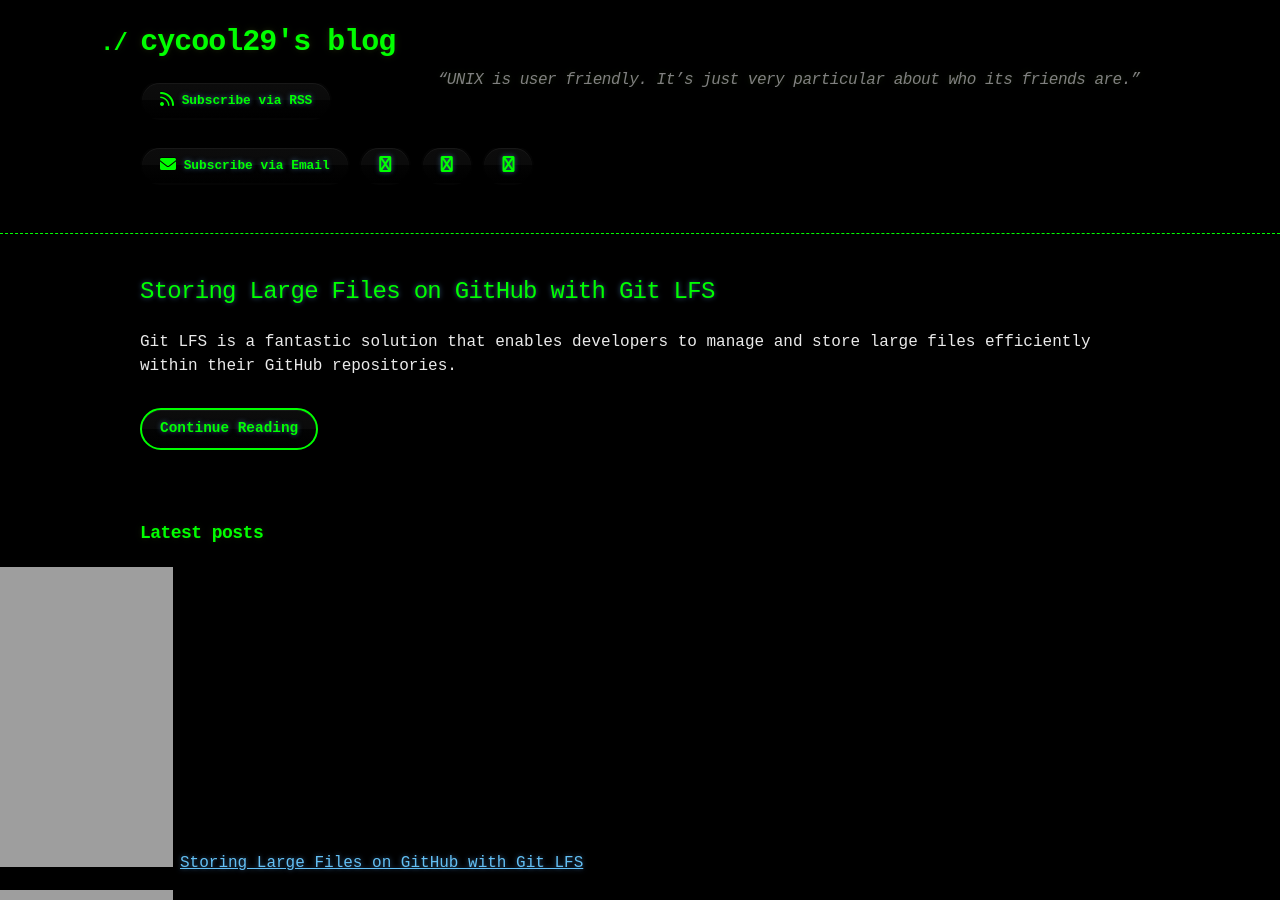
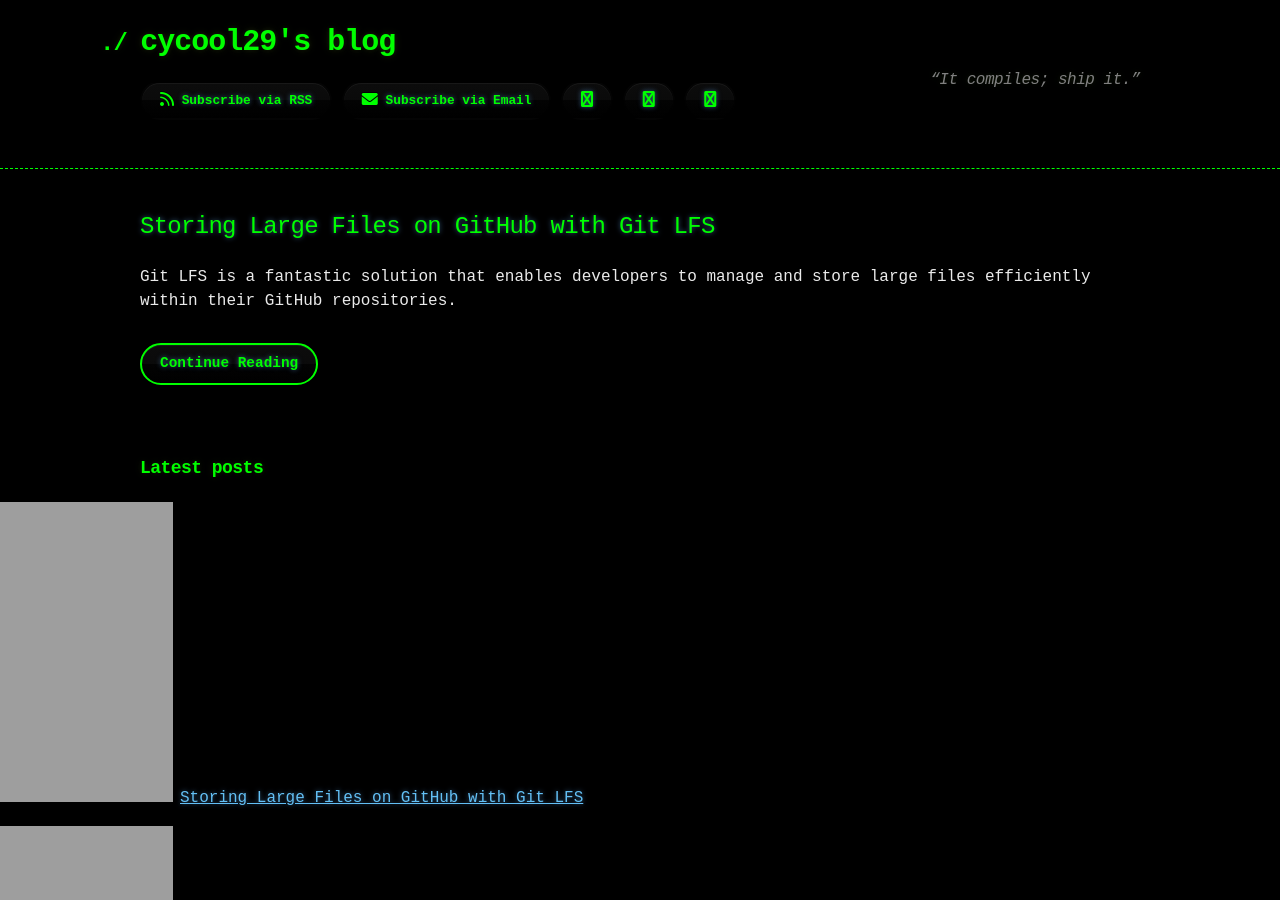
Before and after one commit to cycool29/cycool29.github.io, a Jekyll site: the page built from index.md, in a window 1280 px wide and 900 px high. Built offline with Jekyll 4.4.1, drawn with Linux system fonts in a browser that asks for light colours; a style sheet for code colours, icons or effects is not loaded.

Commit message:
Update quotes

```diff
--- a/_config.yml
+++ b/_config.yml
@@ -1,5 +1,5 @@
 title: cycool29's blog
-description: "“UNIX is user friendly. It’s just very particular about who its friends are.” "
+description: "“It compiles; ship it.” "
 bio: A high school student. Intermediate in Python, Git, Bash. Learning JavaScript. He/Him. "
 author: cycool29
 url: https://cycool29.github.io
```
